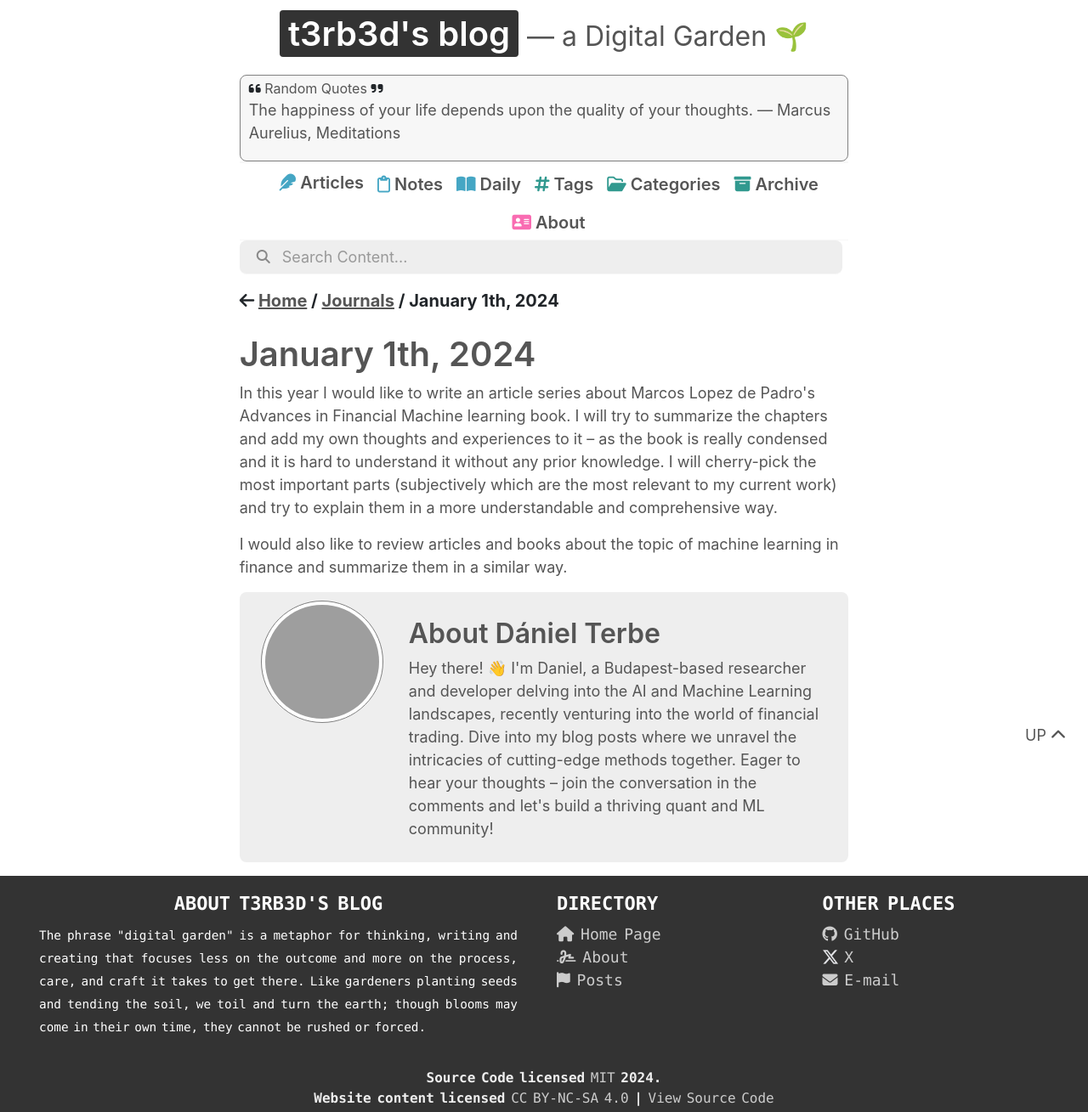
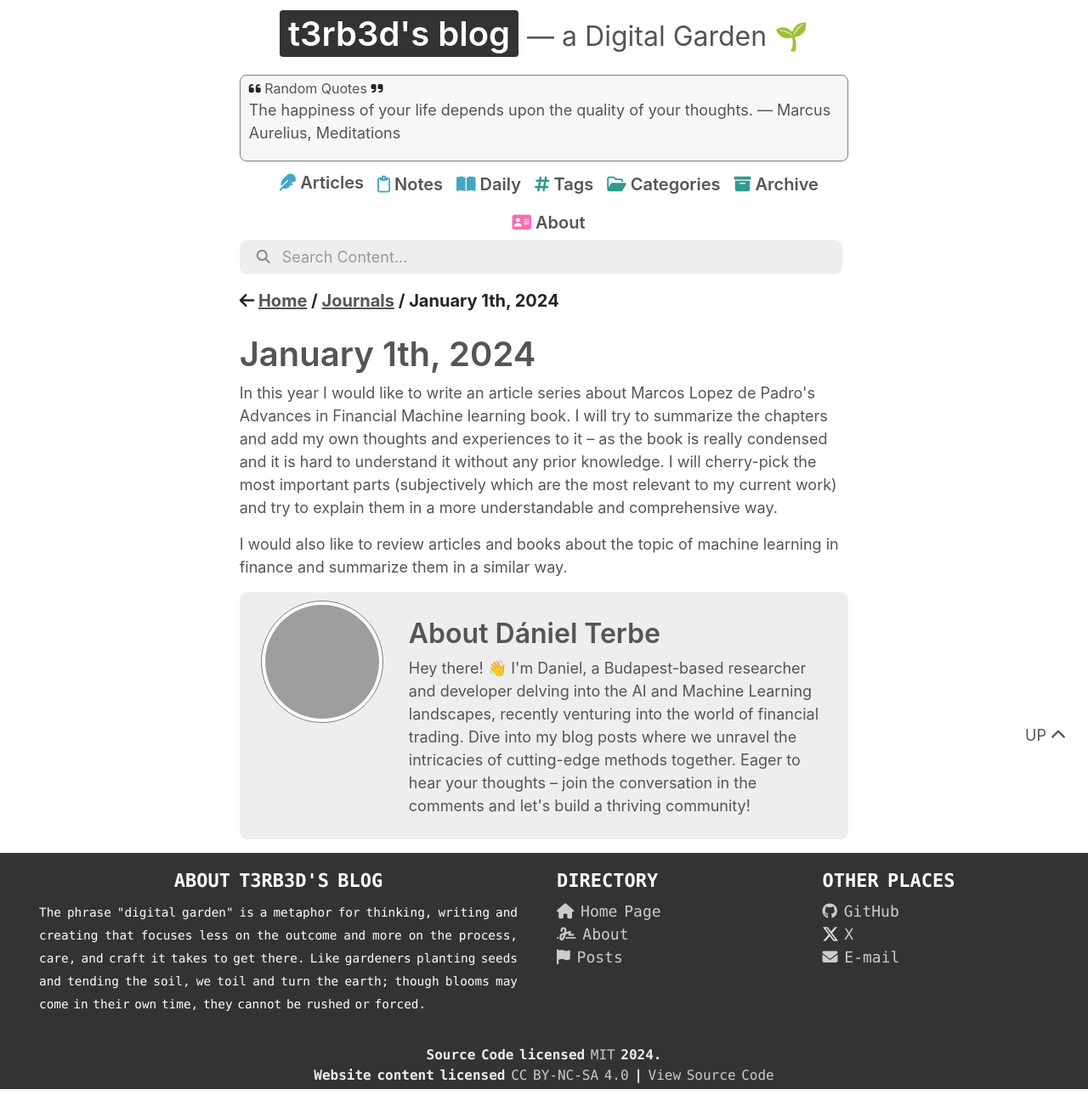
Before and after one commit to terbed/blog, a Jekyll site: the page built from _journals/January-1st-2024.md, in a window 1280 px wide. Shown: the whole page at 85% size. Built offline with Jekyll 4.4.1, drawn with Linux system fonts in a browser that asks for light colours; nearby versions of some CDN libraries; comment, search, counter and statistics services are not loaded; after the commit the page ends 1282 px from its top, so only the background shows below that; grey boxes are pictures that could not be loaded.

Commit message:
updated bio

```diff
--- a/_config.yml
+++ b/_config.yml
@@ -5,7 +5,7 @@ name: "Dániel Terbe"
 author_bio:
   "Hey there! 👋 I'm Daniel, a Budapest-based researcher and developer delving into the AI and Machine Learning landscapes, recently venturing into the world of financial trading.
    Dive into my blog posts where we unravel the intricacies of cutting-edge methods together.
-   Eager to hear your thoughts – join the conversation in the comments and let's build a thriving quant and ML community!"
+   Eager to hear your thoughts – join the conversation in the comments and let's build a thriving community!"
 description: "A Digital Garden: Capturing my daily thoughts and progress, as well as curated ideas, reviews and articles."
 footer_description:
   'The phrase "digital garden" is a metaphor for thinking, writing and creating that focuses less on the
```
